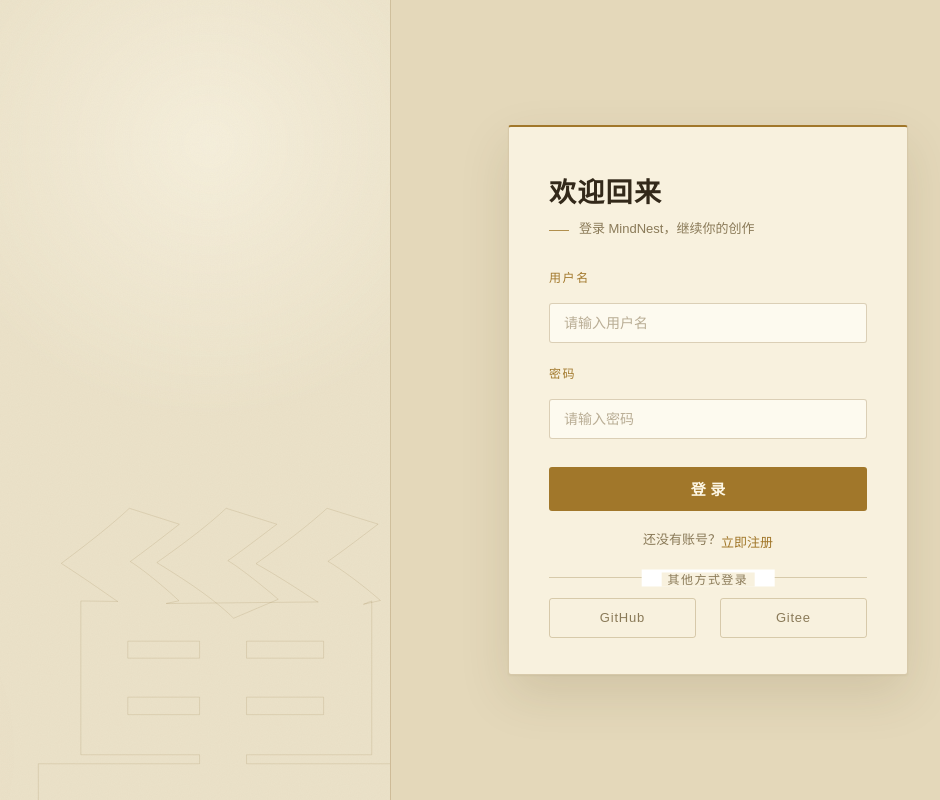
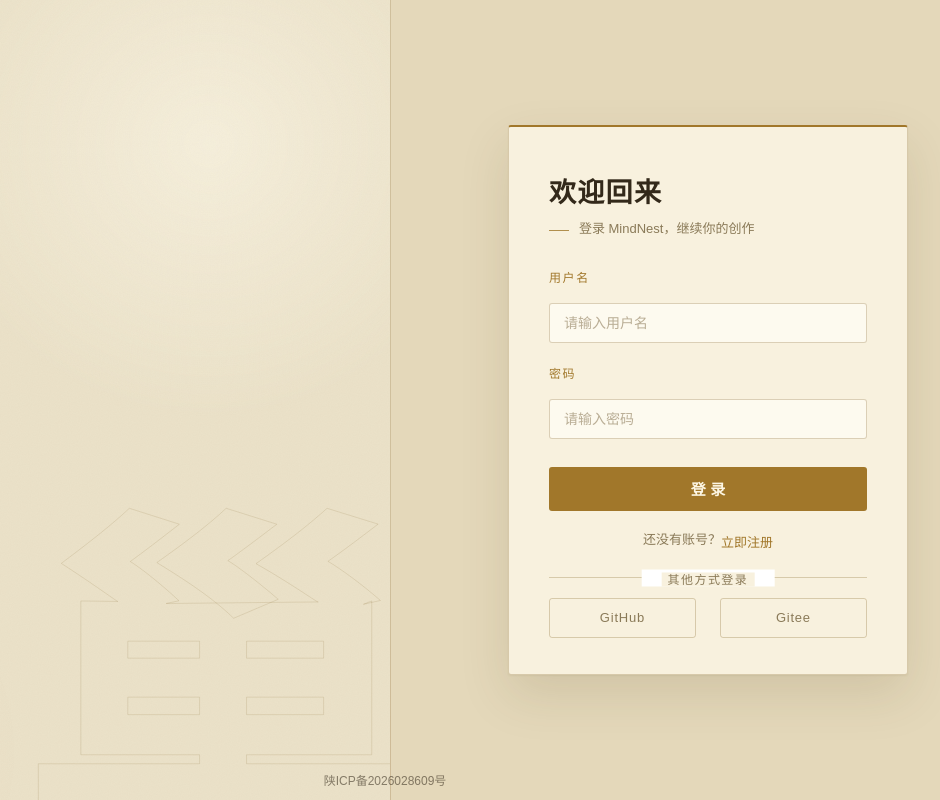
Before and after one commit to 123L-svg/mind-nest, a Vue app in the folder frontend/: page /login in a window 1280 px wide. Shown: the whole page, without its empty margins (255-1195 px from the left). Built offline with nearby package versions, Linux system fonts and the light colour scheme.

Commit message:
feat(ui): 页脚展示 ICP 备案号（陕ICP备2026028609号），登录页与公开分享页接入

```diff
--- /dev/null
+++ b/frontend/src/components/IcpFooter.vue
@@ -0,0 +1,24 @@
+<template>
+  <footer class="icp-footer">
+    <a href="https://beian.miit.gov.cn/" target="_blank" rel="noopener noreferrer">陕ICP备2026028609号</a>
+  </footer>
+</template>
+
+<style scoped>
+/* 极简备案条：颜色继承页面主题，各页面自行控制定位与留白 */
+.icp-footer {
+  font-size: 12px;
+  color: inherit;
+  opacity: 0.55;
+  text-align: center;
+  user-select: none;
+}
+.icp-footer a {
+  color: inherit;
+  text-decoration: none;
+  transition: opacity 0.2s ease;
+}
+.icp-footer a:hover {
+  opacity: 1;
+}
+</style>
--- a/frontend/src/views/LoginView.vue
+++ b/frontend/src/views/LoginView.vue
@@ -86,6 +86,9 @@
         </div>
       </el-card>
     </div>
+
+    <!-- ICP 备案号（工信部要求展示） -->
+    <IcpFooter class="login-icp" />
   </div>
 </template>
 
@@ -94,6 +97,7 @@ import { ref } from 'vue'
 import { useRouter } from 'vue-router'
 import { useUserStore } from '@/store/user'
 import { authApi } from '@/api'
+import IcpFooter from '@/components/IcpFooter.vue'
 
 const router = useRouter()
 const store = useUserStore()
@@ -196,11 +200,18 @@ async function doLogin() {
   --font-display: 'Noto Serif SC', 'Source Han Serif SC', 'Songti SC', 'STSong', 'SimSun', serif;
   --font-body: 'PingFang SC', 'Hiragino Sans GB', 'Microsoft YaHei', sans-serif;
 
+  position: relative;
   min-height: 100vh;
   display: flex;
   background: var(--silk);
   color: var(--ink);
   font-family: var(--font-body);
+}
+.login-icp {
+  position: absolute;
+  left: 0;
+  right: 0;
+  bottom: 12px;
 }
 
 /* ---------- 左侧品牌区 ---------- */
--- a/frontend/src/views/ShareView.vue
+++ b/frontend/src/views/ShareView.vue
@@ -53,6 +53,9 @@
       <el-empty v-else-if="loaded" description="该知识库暂无公开笔记" />
       <div v-else class="loading"><el-skeleton :rows="6" animated /></div>
     </template>
+
+    <!-- ICP 备案号（工信部要求展示） -->
+    <IcpFooter class="share-icp" />
   </div>
 </template>
 
@@ -62,6 +65,7 @@ import { useRoute } from 'vue-router'
 import { ArrowLeft, Clock, View, Document } from '@element-plus/icons-vue'
 import { publicApi } from '@/api'
 import { hlHtml, formatDate, formatDateTime } from '@/utils/format'
+import IcpFooter from '@/components/IcpFooter.vue'
 
 const route = useRoute()
 const kbId = route.params.kbId
@@ -90,6 +94,7 @@ onMounted(async () => {
 
 <style scoped>
 .share-wrap { max-width: 980px; margin: 0 auto; padding: 24px 20px; }
+.share-icp { margin-top: 40px; }
 .head, .search { margin-bottom: 16px; }
 .head h1 { margin: 0; font-size: 22px; }
 .search-row { display: flex; gap: 10px; }
```
